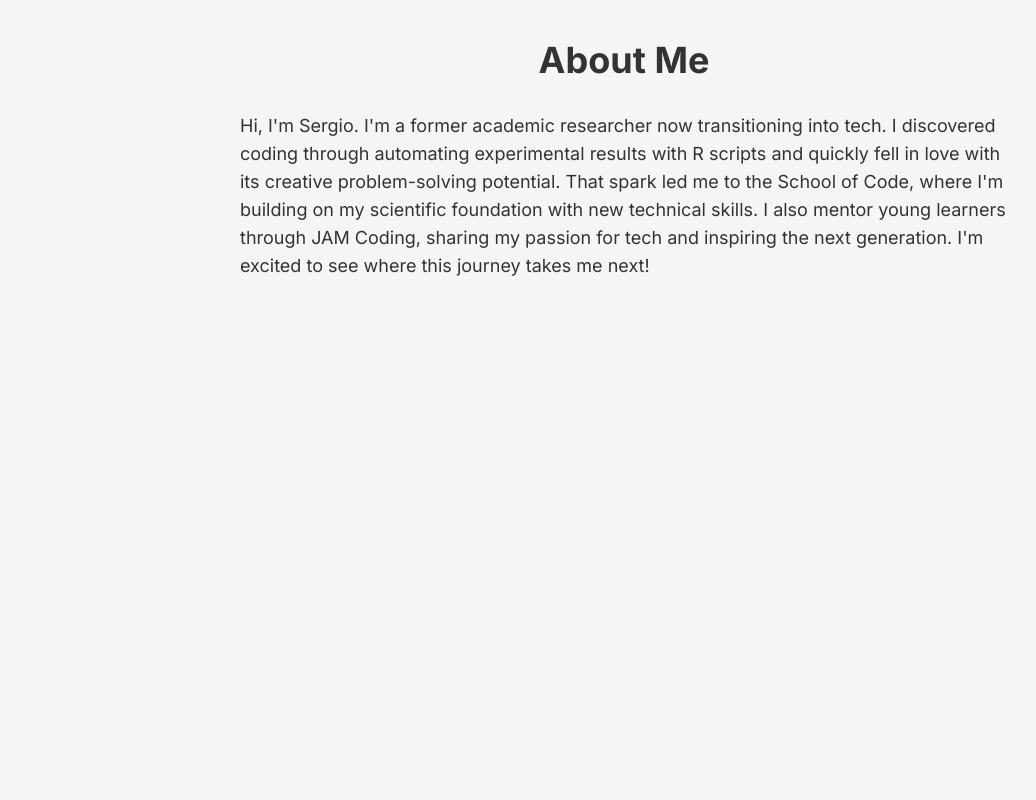
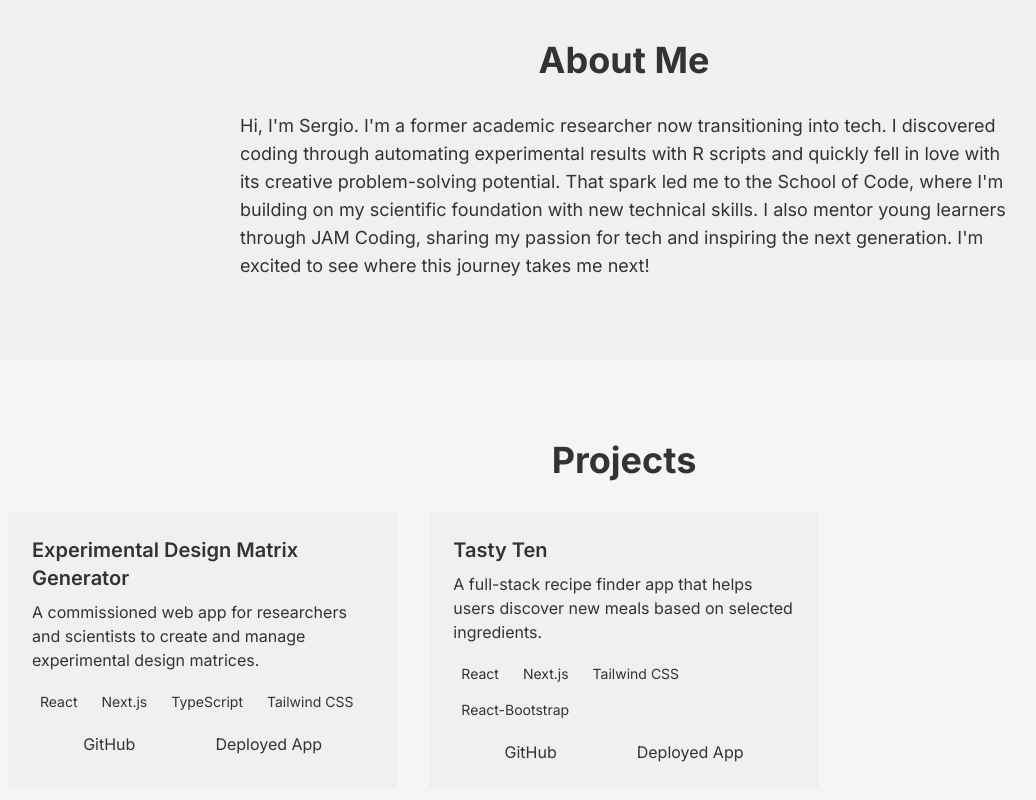
Before and after one commit to skudz96/portfolio-website, a Next.js app: page / in a window 1280 px wide. Shown: the part 840-1640 px from the top of the page, without its empty margins (16-1052 px from the left). Before the commit the page ends 1200 px from the top, so only its background shows below. Built offline with nearby package versions, Linux system fonts and the light colour scheme.

Commit message:
projects section added. Come back to, add more detail, projects, and images

```diff
--- a/src/app/Components/AboutMe.tsx
+++ b/src/app/Components/AboutMe.tsx
@@ -3,7 +3,7 @@
     <section className="py-20 bg-highlight">
       <div className="container mx-auto px-6">
         <h2 className="text-4xl font-bold mb-8 text-center">About Me</h2>
-        <p className="text-lg text-text max-w-3xl mx-auto">
+        <p className="text-lg max-w-3xl mx-auto">
           Hi, I&apos;m Sergio. I&apos;m a former academic researcher now
           transitioning into tech. I discovered coding through automating
           experimental results with R scripts and quickly fell in love with its
--- /dev/null
+++ b/src/app/Components/Projects.tsx
@@ -0,0 +1,60 @@
+/* import Image from "next/image"; */
+
+const projects = [
+  // Come back to these. Add more as needed. Look into presenting them in a carousel
+  {
+    name: "Experimental Design Matrix Generator",
+    description:
+      "A commissioned web app for researchers and scientists to create and manage experimental design matrices.",
+    techStack: ["React", "Next.js", "TypeScript", "Tailwind CSS"],
+    github: "https://github.com/skudz96/design-of-experiment-frontend",
+    demo: "https://design-of-experiment-frontend.vercel.app/",
+  },
+  {
+    name: "Tasty Ten",
+    description:
+      "A full-stack recipe finder app that helps users discover new meals based on selected ingredients.",
+    techStack: ["React", "Next.js", "Tailwind CSS", "React-Bootstrap"],
+    github:
+      "https://github.com/SchoolOfCode/week-8-hackathon-xaviersschoolofimutables",
+    demo: "https://tasty-ten-hackathon.vercel.app/",
+  },
+];
+
+export default function Projects() {
+  return (
+    <section className="py-20">
+      <div className="container mx-auto px-6">
+        <h2 className="text-4xl font-bold mb-8 text-center">Projects</h2>
+        <div className="grid grid-cols-1 md:grid-cols-2 lg:grid-cols-3 gap-8">
+          {/* Mapping over projects array, creating a div for every project */}
+          {projects.map((project, index) => (
+            <div key={index} className="bg-highlight p-6 rounded-lg">
+              {/* Image tag. Include img source object in projects array */}
+              {/* Project title */}
+              <h3 className="text-xl font-semibold mb-2">{project.name}</h3>
+              {/* Project description */}
+              <p className="mb-4">{project.description}</p>
+              {/* Creating a seperate div for tech stack, mapping through that array in a similar way */}
+              <div className="flex flex-wrap gap-2 mb-4">
+                {project.techStack.map((tech, index) => (
+                  <span
+                    key={index}
+                    className="bg-accent px-2 py-1 rounded text-sm"
+                  >
+                    {tech}
+                  </span>
+                ))}
+              </div>
+              {/* github link */}
+              <div className="flex justify-center gap-20">
+                <a href={project.github}>GitHub</a>
+                <a href={project.demo}>Deployed App</a>
+              </div>
+            </div>
+          ))}
+        </div>
+      </div>
+    </section>
+  );
+}
--- a/src/app/Components/TitleScreen.tsx
+++ b/src/app/Components/TitleScreen.tsx
@@ -3,7 +3,7 @@
     <section className="min-h-screen flex items-center justify-center pt-20">
       <div className="text-center">
         <h1 className="text-6xl font-bold mb-4">Sergio Huleani</h1>
-        <p className="text-2xl">Software Developer</p>
+        <p className="text-2xl">Site under construction!</p>
       </div>
     </section>
   );
--- a/src/app/page.tsx
+++ b/src/app/page.tsx
@@ -1,6 +1,7 @@
 import Header from "./Components/Header";
 import TitleScreen from "./Components/TitleScreen";
 import AboutMe from "./Components/AboutMe";
+import Projects from "./Components/Projects";
 
 export default function Home() {
   return (
@@ -8,6 +9,7 @@
       <Header />
       <TitleScreen />
       <AboutMe />
+      <Projects />
     </main>
   );
 }
--- a/tailwind.config.ts
+++ b/tailwind.config.ts
@@ -44,6 +44,7 @@
           DEFAULT: "hsl(var(--card))",
           foreground: "hsl(var(--card-foreground))",
         },
+        highlight: "#f0f0f0",
       },
       borderRadius: {
         lg: "var(--radius)",
```
